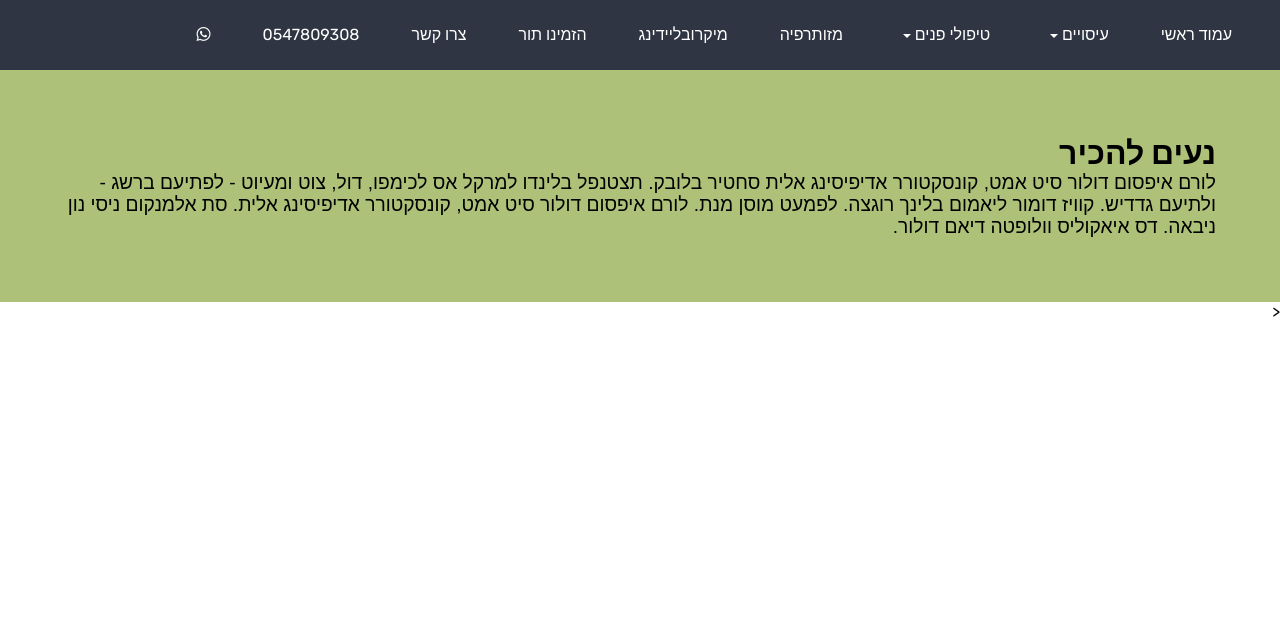
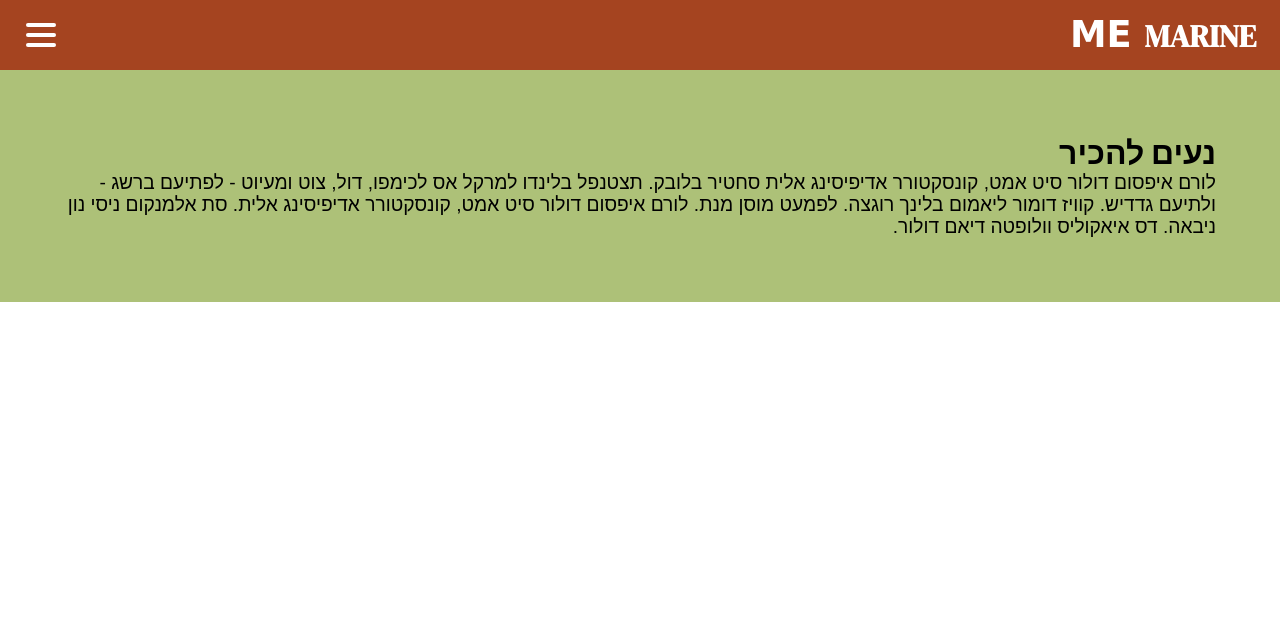
Before and after one commit to lianavez/Me-Marine, a plain HTML site: page index.html in a window 1280 px wide. Drawn offline with Linux system fonts and the light colour scheme; a web font is replaced by a local one.

Commit message:
navbar fix

```diff
--- a/css/index.css
+++ b/css/index.css
@@ -45,75 +45,103 @@ nav {
 	right: 0;
 	top: 0;
 	height: 70px;
-	padding: 0 1.5em;
-	background-color: #2f3542;
+	padding: 0;
+	background-color: var(--red);
 	font-family: 'Montserrat', sans-serif;
 }
-nav .logo {
-	font-size: 1.25em;
+
+.logo-container {
+  display: block;
+  width: fit-content;
+  padding: 0 1.5em;
+}
+
+.logo {
+  font-family: 'Rouge Script', cursive;
+	font-size: 2.3em;
 	line-height: 70px;
 	color: #fff;
 }
+
+.logo span {
+  font-family: 'DM Serif Display', serif;
+  font-size: 0.85em;
+}
+
+
 nav .nav-menu {
 	position: absolute;
-	right: 1.5em;
+  left: 0;
 	top: 0;
-	padding: 0;
+	padding: 0 2em;
 	margin: 0;
 	list-style: none;
 }
+
 nav .nav-item {
 	display: inline-block;
 }
+
 nav .nav-item > a {
 	display: inline-block;
-	padding: 0 1.5em;
+	padding: 0 0.9rem;
 	line-height: 70px;
 	color: #fff;
 	text-decoration: none;
+  font-size: 1rem;
+  font-weight: bold;
 }
+
 nav .dropdown {
 	position: relative;
 }
-nav .dropdown a::after {
-	content: '';
+
+nav .dropdown-a::after {
+	content: ' ';
 	display: inline-block;
 	margin-left: .5em;
 	vertical-align: middle;
-	border-top: .3em solid #fff;
+	border-top: .3em solid white;
 	border-right: .3em solid transparent;
 	border-left: .3em solid transparent;
 }
+
 nav  .dropdown.show a::after {
 	transform: rotate(180deg);
 }
+
 nav .dropdown-menu {
 	display: none;
 	position: absolute;
 	left: 0;
 	right: 0;
 	top: 100%;
-	padding: .5em 0;
+	padding: 0.5rem 0;
 	margin-top: -.5em;
 	border: 1px solid rgba(0,0,0,.3);
-	border-radius: .5em;
+	border-radius: .1em;
 	background-color: #fff;
 }
+
 nav .dropdown.show .dropdown-menu {
 	display: block;
 }
+
 nav .dropdown-item {
 	display: block;
-	padding: 0 1.5em;
-	font-size: .875em;
+	padding: 0;
+	font-size: .815em;
 	color: #000;
 	line-height: 3;
 	text-decoration: none;
+  font-weight: bold;
+  text-align: center;
 }
+
 nav .btn-hamburger {
 	display: none;
 	position: absolute;
-	right: 1.5em;
+	left: 1.5em;
 	top: 50%;
 	background-color: transparent;
 	border: 0;
@@ -130,22 +158,27 @@ nav .btn-hamburger span {
 	border-radius: 2px;
 	transition: .3s ease-in-out;
 }
+
 nav .btn-hamburger span:nth-child(4),
 nav .btn-hamburger span:nth-child(5) {
 	position: absolute;
 	top: 10px;
 	opacity: .5;
 }
+
 nav .btn-hamburger span:nth-child(4) {
 	transform: rotate(45deg) scale(0);
 }
+
 nav .btn-hamburger span:nth-child(5) {
 	transform: rotate(-45deg) scale(0);
 }
+
 nav.opened .btn-hamburger span:nth-child(4) {
 	opacity: 1;
 	transform: rotate(45deg) scale(1);
 }
+
 nav.opened .btn-hamburger span:nth-child(5) {
 	opacity: 1;
 	transform: rotate(-45deg) scale(1);
@@ -155,7 +188,7 @@ nav.opened .btn-hamburger span:nth-child(2),
 nav.opened .btn-hamburger span:nth-child(3) {
 	opacity: 0;
 }
-@media screen and (max-width: 768px) {
+@media screen and (max-width: 1300px) {
 	nav .nav-menu {
 		position: fixed;
 		left: 0;
@@ -165,7 +198,7 @@ nav.opened .btn-hamburger span:nth-child(3) {
 		display: flex;
 		flex-direction: column;
 		justify-content: start;
-		background-color: #363d4e;
+		background-color: var(--red);
 		transition: bottom .5s ease-in-out;
 		overflow: hidden;
 	}
@@ -183,6 +216,11 @@ nav.opened .btn-hamburger span:nth-child(3) {
 	nav .btn-hamburger {
 		display: block;
 	}
+
+  nav .dropdown-item {
+    text-align: unset;
+    padding: 0 0.5rem;
+  }
 }
 
 .youtube-link {
--- a/index.html
+++ b/index.html
@@ -9,14 +9,8 @@
       src="https://kit.fontawesome.com/0dc0f9e34a.js"
       crossorigin="anonymous"
     ></script>
-    <link rel="preconnect" href="https://fonts.googleapis.com" />
-    <link rel="preconnect" href="https://fonts.gstatic.com" crossorigin />
-    <link
-      href="https://fonts.googleapis.com/css2?family=Rubik:ital,wght@0,300;0,400;0,500;0,700;1,300;1,400;1,500;1,700&display=swap"
-      rel="stylesheet" />
-      <title>Me Marine</title>
-
-
+    <link rel="preconnect" href="https://fonts.googleapis.com"><link rel="preconnect" href="https://fonts.gstatic.com" crossorigin><link href="https://fonts.googleapis.com/css2?family=DM+Serif+Display&family=Rouge+Script&family=Rubik:ital,wght@0,300;0,400;0,500;0,700;1,300;1,400;1,500;1,700&display=swap" rel="stylesheet">
+    <title>ME Marine</title>
   </head>
 
   <body>
@@ -24,9 +18,12 @@
 
 
 
-      <div id="wrap">
         <nav>
 
+
+          <div class="logo-container">
+            <h3 class="logo">ME <span>MARINE</span></h3>
+          </div>
 
           <button type="button" class="btn-hamburger" data-action="nav-toggle">
             <span></span>
@@ -39,7 +36,7 @@
           <ul class="nav-menu">
             <li class="nav-item"><a href="index.html">עמוד ראשי</a></li>
             <li class="nav-item dropdown">
-              <a href="#" data-action="dropdown-toggle">עיסויים </a>
+              <a href="#" class="dropdown-a" data-action="dropdown-toggle">עיסויים  </a>
               <div class="dropdown-menu">
                 <a class="dropdown-item" href="#">רפואי</a>
                 <a class="dropdown-item" href="#">שוודי</a>
@@ -49,7 +46,7 @@
               </div>
             </li>
             <li class="nav-item dropdown">
-              <a href="#" data-action="dropdown-toggle">טיפולי פנים </a>
+              <a href="#" class="dropdown-a" data-action="dropdown-toggle">טיפולי פנים  </a>
               <div class="dropdown-menu">
                 <a class="dropdown-item" href="#">קלאסי</a>
                 <a class="dropdown-item" href="#">יופי</a>
@@ -79,10 +76,10 @@
         </div>
         </div>
 
-      </div>
 
 
-      <
+
+
 
       <script src="js/script.js"></script>
 
```
